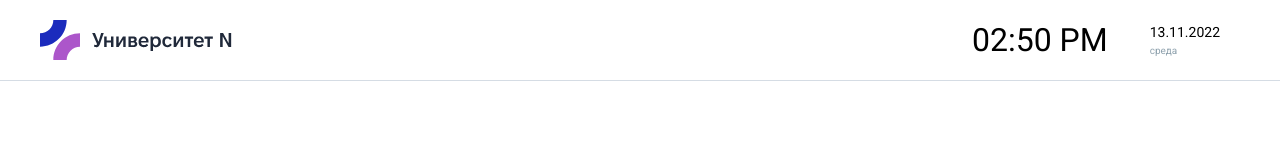
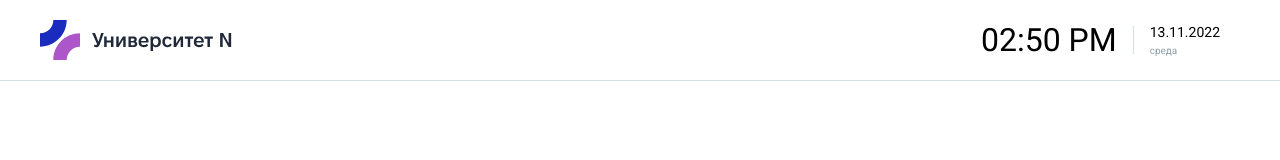
Before and after one commit to ev1ls4mur41/universityN, a Next.js app in the folder front/: page / in a window 1280 px wide. Shown: the top 160 px of the page. Built offline with nearby package versions, Linux system fonts and the light colour scheme.

Commit message:
fix(front): Пофиксил бордер в виджете даты

```diff
--- a/front/src/components/shared/Layout/HeaderLayout/style.module.sass
+++ b/front/src/components/shared/Layout/HeaderLayout/style.module.sass
@@ -39,7 +39,9 @@ $border-color: #D5DCE4
   justify-content: center
 
 .Border
-  border-right: 10px solid #000
+  width: 1px
+  height: 28px
+  border-right: 1px solid $border-color
   max-height: 28px
 
 
```
